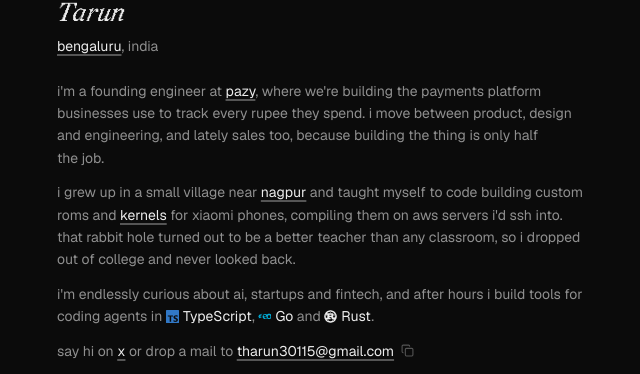
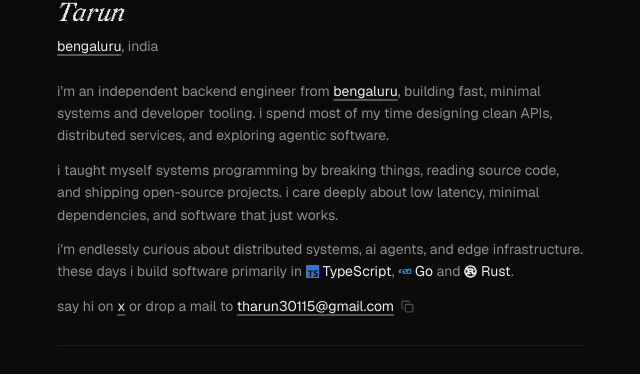
Before and after one commit to tarunbtw/tarunbtw.github.io, a React (Vite) app: page / in a window 1280 px wide. Shown: the part 352-726 px from the top of the page, without its empty margins (319-959 px from the left). Built offline with nearby package versions, Linux system fonts and the light colour scheme; no server answers.

Commit message:
update about bio to independent bengaluru backend engineer

```diff
--- a/src/pages/HomePage.tsx
+++ b/src/pages/HomePage.tsx
@@ -58,47 +58,28 @@ export function HomePage() {
         </div>
 
         <p>
-          i'm a founding engineer at{' '}
-          <a
-            className="ul"
-            href="https://www.pazy.io/"
-            target="_blank"
-            rel="noopener noreferrer"
-          >
-            pazy
-          </a>
-          , where we're building the payments platform businesses use to track
-          every rupee they spend. i move between product, design and
-          engineering, and lately sales too, because building the thing is only
-          half the job.
+          i'm an independent backend engineer from{' '}
+          <HoverCard
+            triggerText="bengaluru"
+            lat={12.9716}
+            lng={77.5946}
+            zoom={11}
+            caption="bengaluru · © openfreemap © openstreetmap"
+          />
+          , building fast, minimal systems and developer tooling. i spend most of
+          my time designing clean APIs, distributed services, and exploring agentic
+          software.
         </p>
 
         <p>
-          i grew up in a small village near{' '}
-          <HoverCard
-            triggerText="nagpur"
-            lat={21.1458}
-            lng={79.0882}
-            zoom={9}
-            caption="nagpur · © openfreemap © openstreetmap"
-          />{' '}
-          and taught myself to code building custom roms and{' '}
-          <a
-            className="ul"
-            href="https://github.com/Arjun-Ingole/kernel_xiaomi_sm6250"
-            target="_blank"
-            rel="noopener noreferrer"
-          >
-            kernels
-          </a>{' '}
-          for xiaomi phones, compiling them on aws servers i'd ssh into. that
-          rabbit hole turned out to be a better teacher than any classroom, so i
-          dropped out of college and never looked back.
+          i taught myself systems programming by breaking things, reading source
+          code, and shipping open-source projects. i care deeply about low latency,
+          minimal dependencies, and software that just works.
         </p>
 
         <p>
-          i'm endlessly curious about ai, startups and fintech, and after hours i
-          build tools for coding agents in{' '}
+          i'm endlessly curious about distributed systems, ai agents, and edge
+          infrastructure. these days i build software primarily in{' '}
           <span className="hl">
             <svg
               className="tech-icon"
```
